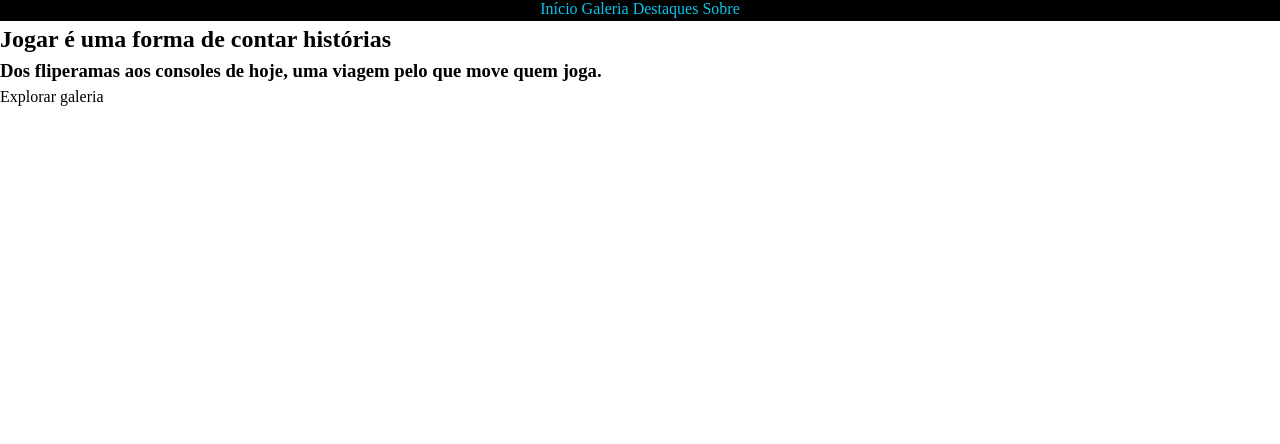
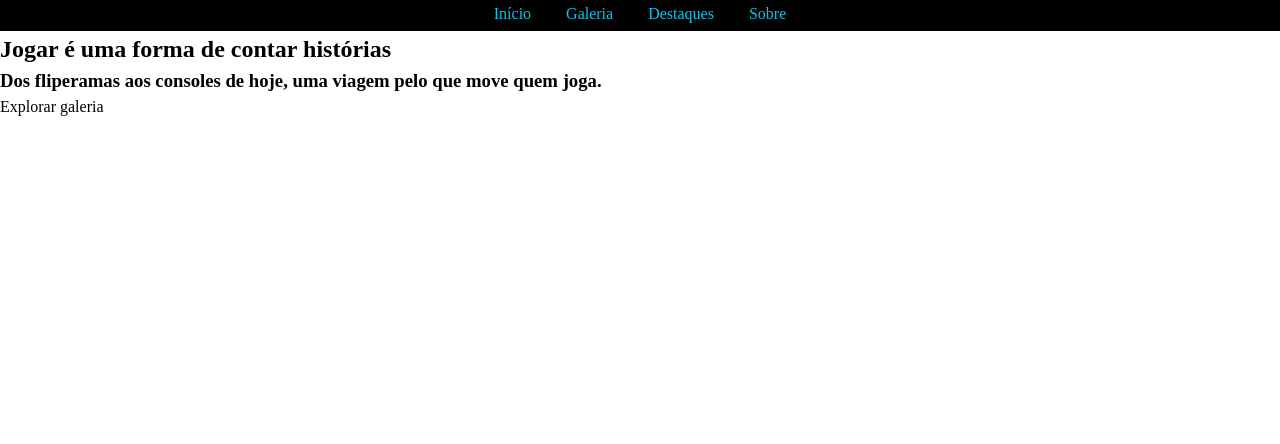
Before and after one commit to ImPachecoDev/Pixel-Zone, a plain HTML site: page index.html in a window 1280 px wide. Shown: the part 356-800 px from the top of the page. Drawn offline with Linux system fonts and the light colour scheme.

Commit message:
Resolvendo espaçamentos de botões

```diff
--- a/css/style.css
+++ b/css/style.css
@@ -12,6 +12,10 @@
     font-size: 25px;
 }
 .site-header nav{
-    text-align: center;
-
+    display: flex;
+    justify-content: center;
+    gap: 25px;
 }
+.site-header .button-header{
+    margin: 5px;
+}
--- a/index.html
+++ b/index.html
@@ -12,10 +12,10 @@
       <img class="logo" src="img/logo.svg" alt="logo da Pixel Zone" />
       <h2>Cultura gamer em cada detalhe</h2>
       <nav>
-        <a href="">Início</a>
-        <a href="">Galeria</a>
-        <a href="">Destaques</a>
-        <a href="">Sobre</a>
+        <a href="" class="button-header">Início</a>
+        <a href="" class="button-header">Galeria</a>
+        <a href="" class="button-header">Destaques</a>
+        <a href="" class="button-header">Sobre</a>
       </nav>
     </header>
     <section class="hero">
```
Also changed, not shown: css/global.css (line endings or trailing spaces).
